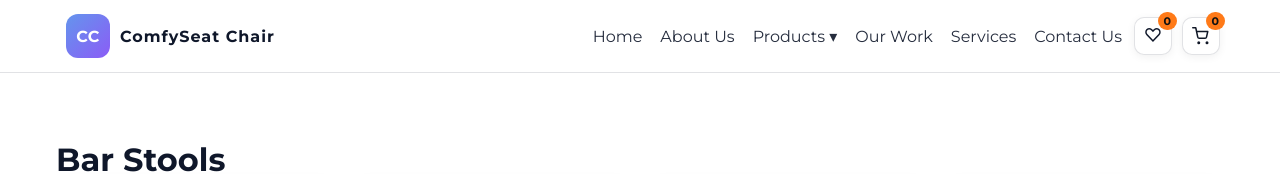
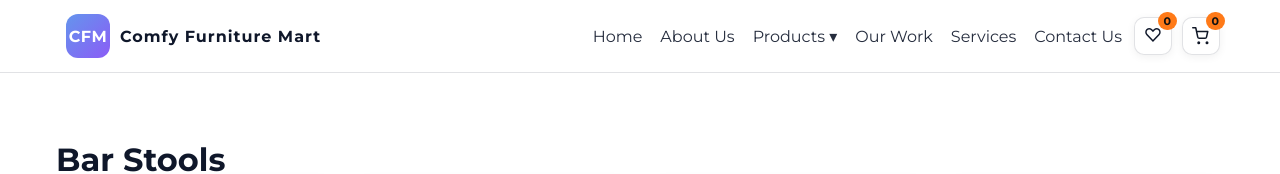
Before and after one commit to KhanIrfan-786/ComfyChair, a plain HTML site: page products-bar-stools.html in a window 1280 px wide. Shown: the top 174 px of the page. Drawn offline with Linux system fonts and the light colour scheme.

Commit message:
Update products-bar-stools.html

```diff
--- a/products-bar-stools.html
+++ b/products-bar-stools.html
@@ -3,7 +3,7 @@
 <head>
   <meta charset="utf-8">
   <meta name="viewport" content="width=device-width,initial-scale=1">
-  <title>Bar Stools — ComfySeat</title>
+  <title>Bar Stools — Comfy Furniture Mart</title>
    <link rel="icon" type="image/png" href="home/logo.png">
   <meta name="description" content="Bar stools for cafes and bars.">
   <link rel="stylesheet" href="assets/css/styles.css">
@@ -14,8 +14,8 @@
   <header class="navbar" role="navigation" aria-label="Main Navigation">
     <div class="nav-wrap">
       <div class="brand" style="margin-left:6px">
-        <div class="brand-badge" aria-label="ComfySeat Logo">CC</div>
-        <div class="brand-name">ComfySeat Chair</div>
+        <div class="brand-badge" aria-label="ComfySeat Logo">CFM</div>
+        <div class="brand-name">Comfy Furniture Mart</div>
       </div>
 
       <!-- Desktop Nav -->
```
